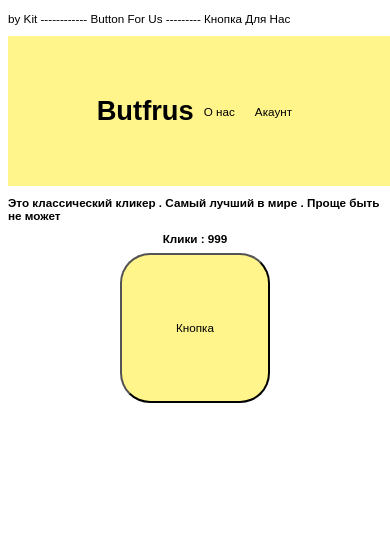
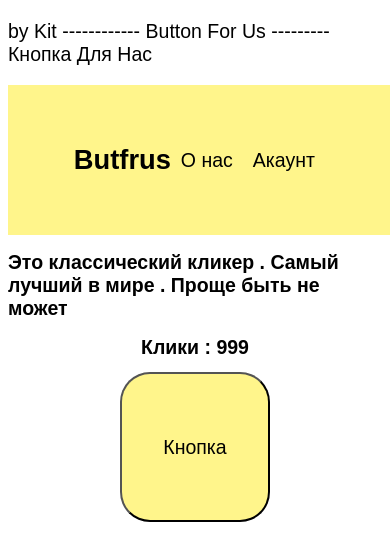
Before and after one commit to titov12cvadratnay/titov12cvadratnay, a plain HTML site: page index.html in a window 390 px wide. Drawn offline with nearby package versions, Linux system fonts and the light colour scheme.

Commit message:
Update index.html

```diff
--- a/index.html
+++ b/index.html
@@ -8,7 +8,7 @@
 
         *{
             font-family: Arial, Helvetica, sans-serif;
-            font-size:  clamp(3px , 3vw , 20px);
+            font-size:  clamp(3px , 5vw , 20px);
         }
 
         #app{
```
